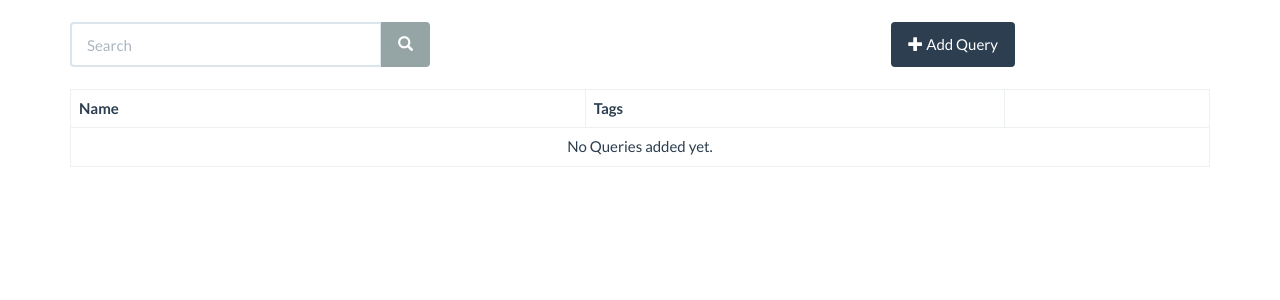
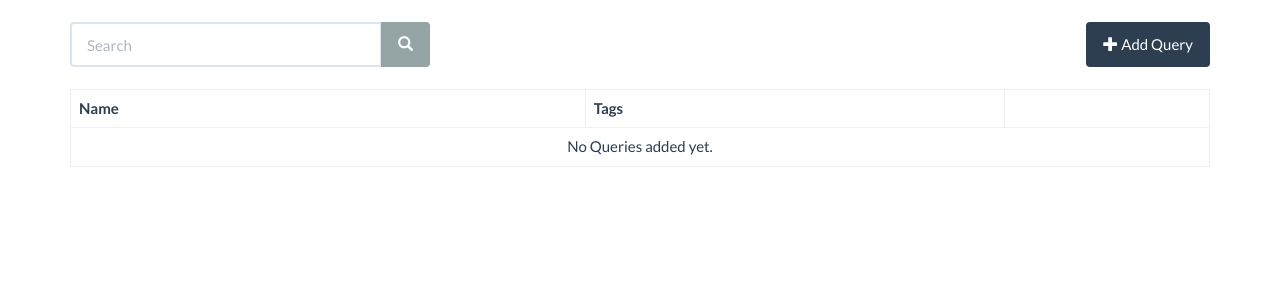
Before and after one commit to LogicSoftInd/LSQ, a Flask app: page / in a window 1280 px wide. Shown: the part 60-360 px from the top of the page. Run offline with Flask 2, Linux system fonts and the light colour scheme; data that the repository does not hold is empty; some libraries are stand-ins or nearby versions.

Commit message:
implementing correction to lsq index file
The clear button will come only when search has been done. The
size allocated to the clear button has been shrinked when the
button is not there. That has been corrected.

```diff
--- a/templates/index.html
+++ b/templates/index.html
@@ -35,11 +35,11 @@
       </form>
     </div>
   </div>
+    <div class="col-md-2">
   {% if issearchword %}
-  <div class="col-md-2">
     <a class="btn btn-primary" href="{{ url_for("index") }}">Clear</a>
+    {% endif %}
   </div>
-  {% endif %}
     <div class="col-md-6">
       <div class="pull-right">
         <a class="btn btn-primary" data-toggle="modal" href="#add-query"><span class="glyphicon glyphicon-plus" aria-hidden="true"></span> Add Query</a>
```
